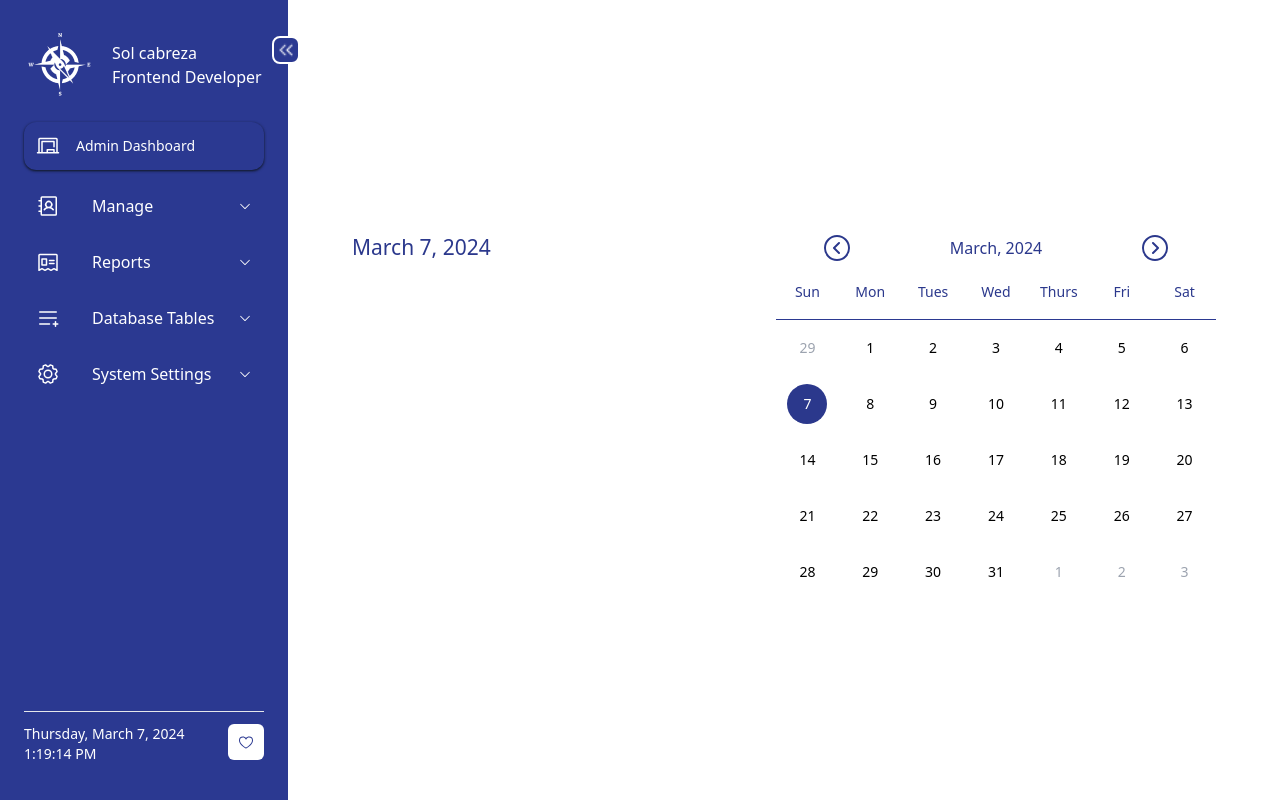
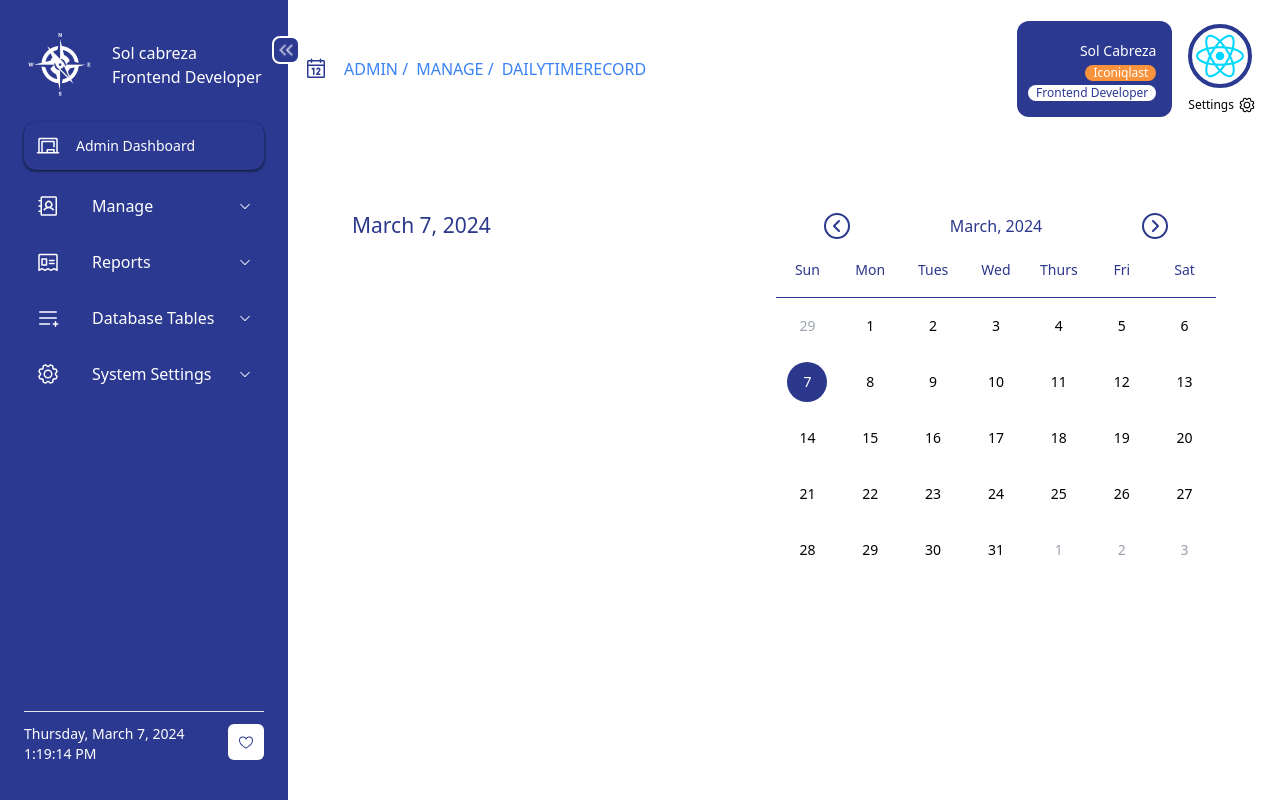
Before and after one commit to solcabz/react-hris, a React (Vite) app: page /admin/manage/dailytimerecord in a window 1280 px wide. Built offline with nearby package versions, Linux system fonts and the light colour scheme; sample sign-in values are in the browser's storage.

Commit message:
breadcrumbs and components use

```diff
--- /dev/null
+++ b/src/Components/Tools/Breadcrumbs.jsx
@@ -0,0 +1,29 @@
+import { useLocation, Link } from "react-router-dom";
+
+const Breadcrumbs = () => {
+  const location = useLocation();
+  const pathnames = location.pathname.split("/").filter((x) => x);
+
+  return (
+    <nav className="text-blue-500 my-4">
+      <ul className="flex cursor-pointer">
+        {pathnames.map((value, index) => {
+          const name = value.toUpperCase();
+
+          return (
+            <li key={`${index}-${name}`}>
+              <span className={`mr-2 `}>
+                <Link to={`/${pathnames.slice(0, index + 1).join("/")}`}>
+                  {name}
+                </Link>
+                {index < pathnames.length - 1 && " / "}
+              </span>
+            </li>
+          );
+        })}
+      </ul>
+    </nav>
+  );
+};
+
+export default Breadcrumbs;
--- a/src/Components/Tools/Calendar/Calendar.jsx
+++ b/src/Components/Tools/Calendar/Calendar.jsx
@@ -21,7 +21,7 @@ function Calendar() {
 
   return (
     <>
-      <div className="flex justify-center div-x-2 gap-10 h-screen items-center">
+      <div className="flex justify-center div-x-2 gap-10 pt-[80px] items-center">
         {/* schedule */}
         <div className="h-96 w-96 pt-2">
           <h1 className="text-[21px] text-hover-active  ">
--- /dev/null
+++ b/src/Components/Tools/HeaderUser.jsx
@@ -0,0 +1,37 @@
+import { Link } from "react-router-dom";
+import * as Icon from "@phosphor-icons/react";
+
+import Userprofile from "../../assets/react.svg";
+
+export default function HeaderUser() {
+  return (
+    <>
+      <div className="flex gap-2 items-center justify-between">
+        <div className="flex flex-col bg-costum-blue w-[155px] h-24 rounded-xl gap-1 pr-4 py-4 text-right justify-end items-end">
+          <span className="text-sm text-white">Sol Cabreza</span>
+          <span className="text-xs/[8px] text-center rounded-xl  py-1 px-2 bg-orange-400 text-white">
+            Iconiqlast
+          </span>
+          <span className="text-xs/[8px] text-center rounded-xl py-1 px-2 bg-white text-costum-blue">
+            Frontend Developer
+          </span>
+        </div>
+        <div className="flex flex-col gap-2 p-2">
+          <img
+            src={Userprofile}
+            className="border-costum-blue border-4 rounded-full p-1 w-16 h-16"
+          />
+          <div className="">
+            <Link
+              to="settings/systemaccess"
+              className="flex items-center gap-1"
+            >
+              <span className="text-xs">Settings</span>
+              <Icon.Gear size={18} />
+            </Link>
+          </div>
+        </div>
+      </div>
+    </>
+  );
+}
--- a/src/Components/admin/Dailytimerecord.jsx
+++ b/src/Components/admin/Dailytimerecord.jsx
@@ -1,8 +1,22 @@
+import Breadcrumbs from "../Tools/Breadcrumbs";
 import Calendar from "../Tools/Calendar/Calendar";
+import * as Icon from "@phosphor-icons/react";
+
+import HeaderUser from "../Tools/HeaderUser";
 
 function Dailytimerecord() {
   return (
     <>
+      <div className="flex justify-between max-sm:flex-col-reverse gap-[15px] ">
+        <div className="flex justify-center items-center text-costum-blue">
+          <span className="mr-4">
+            <Icon.Calendar size={24} />
+          </span>
+          <Breadcrumbs className="max-sm:text-xs text-[21px]" />
+        </div>
+        <HeaderUser />
+      </div>
+
       <Calendar />
     </>
   );
--- a/src/Components/admin/Home.jsx
+++ b/src/Components/admin/Home.jsx
@@ -1,7 +1,6 @@
-import { Chalkboard } from "@phosphor-icons/react";
-import Userporofile from "../../assets/react.svg";
-import { Gear, Person, Clock } from "@phosphor-icons/react";
-import { Link } from "react-router-dom";
+import * as Icon from "@phosphor-icons/react";
+import Breadcrumbs from "../Tools/Breadcrumbs";
+import HeaderUser from "../Tools/HeaderUser";
 
 function Home() {
   // In your component's styles
@@ -24,38 +23,13 @@ function Home() {
     <>
       <div className="w-full overflow-x-hidden">
         <div className="flex justify-between max-sm:flex-col-reverse gap-[15px] ">
-          <div className="flex items-center text-costum-blue">
+          <div className="flex justify-center items-center text-costum-blue">
             <span className="mr-4">
-              <Chalkboard />
+              <Icon.Chalkboard />
             </span>
-            <span className="max-sm:text-xs text-[21px]">Admin Dashboard</span>
+            <Breadcrumbs className="max-sm:text-xs text-[21px]" />
           </div>
-          <div className="flex gap-2 items-center justify-between">
-            <div className="flex flex-col bg-costum-blue w-[155px] h-24 rounded-xl gap-1 pr-4 py-4 text-right justify-end items-end">
-              <span className="text-sm text-white">Sol Cabreza</span>
-              <span className="text-xs/[8px] text-center rounded-xl  py-1 px-2 bg-orange-400 text-white">
-                Iconiqlast
-              </span>
-              <span className="text-xs/[8px] text-center rounded-xl py-1 px-2 bg-white text-costum-blue">
-                Frontend Developer
-              </span>
-            </div>
-            <div className="flex flex-col gap-2 p-2">
-              <img
-                src={Userporofile}
-                className="border-costum-blue border-4 rounded-full p-1 w-16 h-16"
-              />
-              <div className="">
-                <Link
-                  to="settings/systemaccess"
-                  className="flex items-center gap-1"
-                >
-                  <span className="text-xs">Settings</span>
-                  <Gear size={18} />
-                </Link>
-              </div>
-            </div>
-          </div>
+          <HeaderUser />
         </div>
 
         {/* body */}
@@ -70,7 +44,7 @@ function Home() {
             }}
           >
             <div className="flex py-[15px] text-white bg-costum-blue rounded-t-2xl items-center justify-center gap-4">
-              <Person size={16} />
+              <Icon.Person size={16} />
               <span className="text-[16px]">Personal Request</span>
             </div>
             <div className="flex justify-center w-[260px] items-center h-[395px] rounded-b-2xl bg-white">
@@ -85,7 +59,7 @@ function Home() {
             }}
           >
             <div className="flex py-[15px] text-white bg-costum-blue rounded-t-2xl items-center justify-center gap-4">
-              <Clock size={16} />
+              <Icon.Clock size={16} />
               <span className="text-[16px]">Daily Time Record</span>
             </div>
 
@@ -101,7 +75,7 @@ function Home() {
             }}
           >
             <div className="flex py-[15px] text-white bg-costum-blue rounded-t-2xl items-center justify-center gap-4">
-              <Clock size={16} />
+              <Icon.Clock size={16} />
               <span className="text-[16px]">Employee Lookup</span>
             </div>
             <div className="flex justify-center w-[462px] items-center h-[395px] rounded-b-2xl bg-white">
--- a/src/Components/admin/SystemAccess.jsx
+++ b/src/Components/admin/SystemAccess.jsx
@@ -1,4 +1,7 @@
 import { useNavigate } from "react-router-dom";
+import * as Icon from "@phosphor-icons/react";
+import Breadcrumbs from "../Tools/Breadcrumbs";
+import HeaderUser from "../Tools/HeaderUser";
 import PropTypes from "prop-types";
 
 function SystemAccess({ onLogout }) {
@@ -13,11 +16,21 @@ function SystemAccess({ onLogout }) {
 
   return (
     <div>
-      <h2>System Access</h2>
+      <div className="flex justify-between max-sm:flex-col-reverse gap-[15px] ">
+        <div className="flex justify-center items-center text-costum-blue">
+          <span className="mr-4">
+            <Icon.Chalkboard />
+          </span>
+          <Breadcrumbs className="max-sm:text-xs text-[21px]" />
+        </div>
+        <HeaderUser />
+      </div>
       {/* Other content related to System Access */}
 
       {/* Logout button */}
-      <button onClick={handleLogout}>Logout</button>
+      <div>
+        <button onClick={handleLogout}>Logout</button>
+      </div>
     </div>
   );
 }
```
